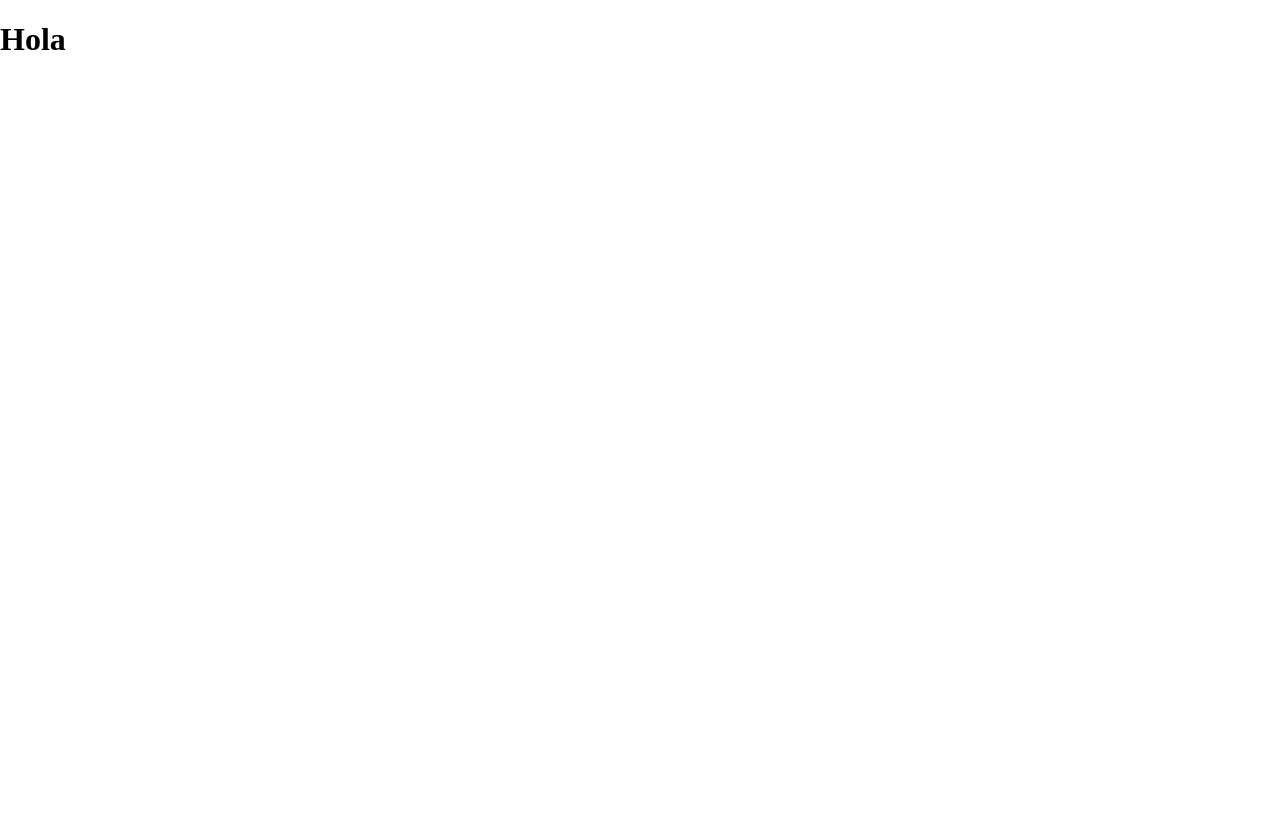
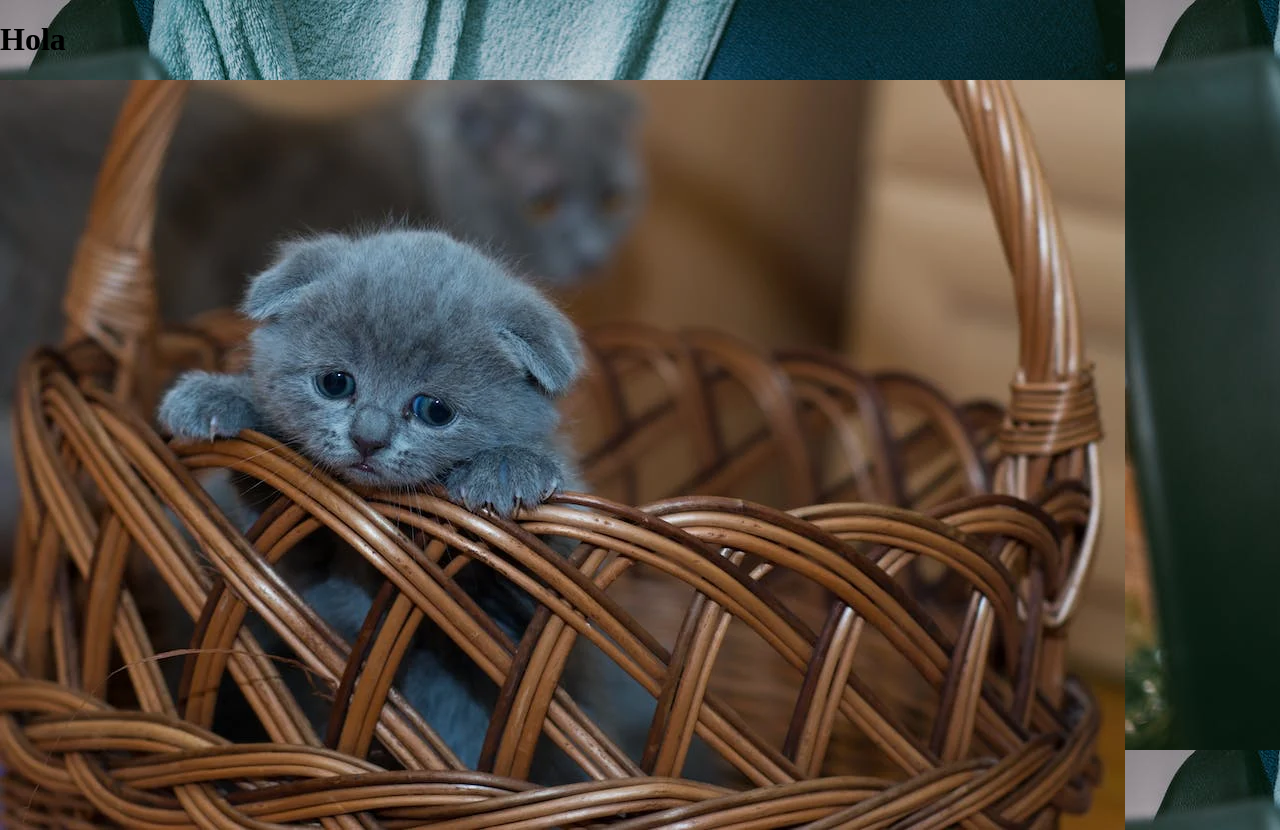
Before and after one commit to DorianDesings/vite-template-for-css-with-postcss, a website built with Vite: page src/index.html in a window 1280 px wide. Before the commit the page ends 800 px from the top, so only its background shows below. Built offline with nearby package versions, Linux system fonts and the light colour scheme; some packages are replaced by stand-ins of ours; files whose address does not match are found by name.

Commit message:
update template with images

```diff
--- a/src/css/style.css
+++ b/src/css/style.css
@@ -20,3 +20,8 @@ a {
   text-decoration: none;
   color: inherit;
 }
+
+body {
+  margin: 0;
+  background-image: url(../assets/images/sleep-cat.jpeg);
+}
--- a/src/index.html
+++ b/src/index.html
@@ -10,6 +10,6 @@
   </head>
   <body>
     <h1>Hola</h1>
-    <img src="./assets/images/test.png" alt="" />
+    <img src="./assets/images/cute-cat.webp" alt="" />
   </body>
 </html>
```
Also changed, not shown: src/assets/images/cute-cat.webp (added), src/assets/images/sleep-cat.jpeg (added).
